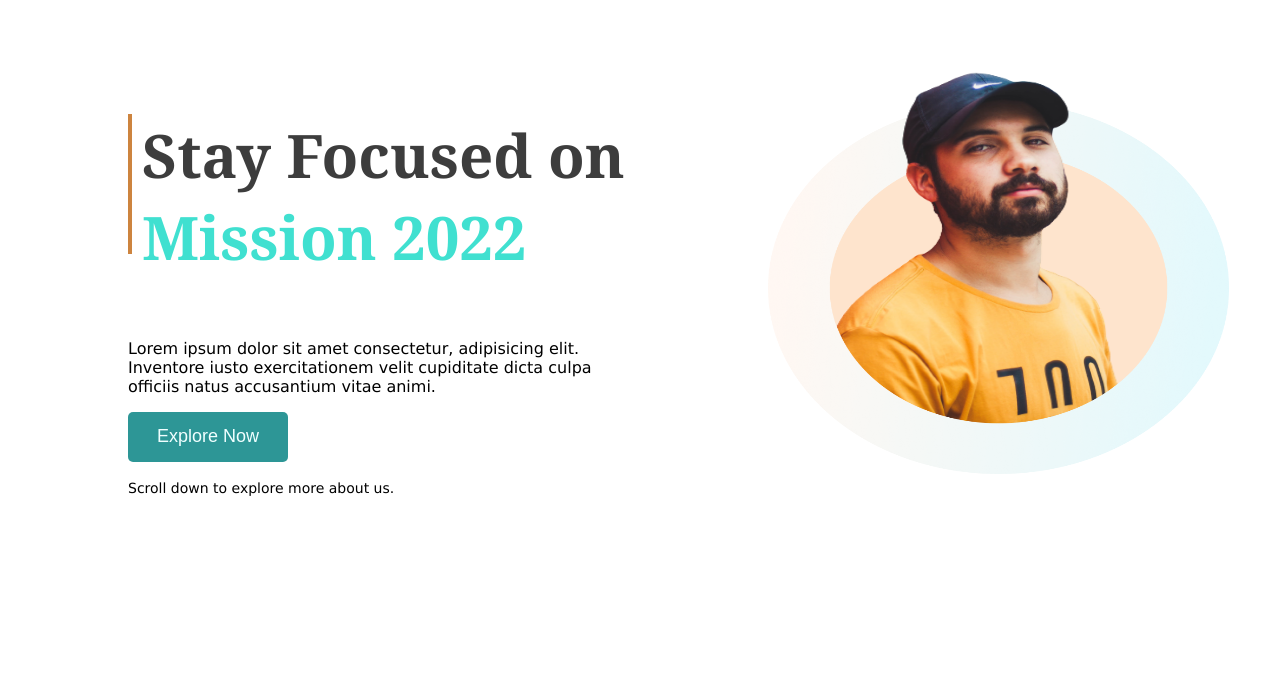
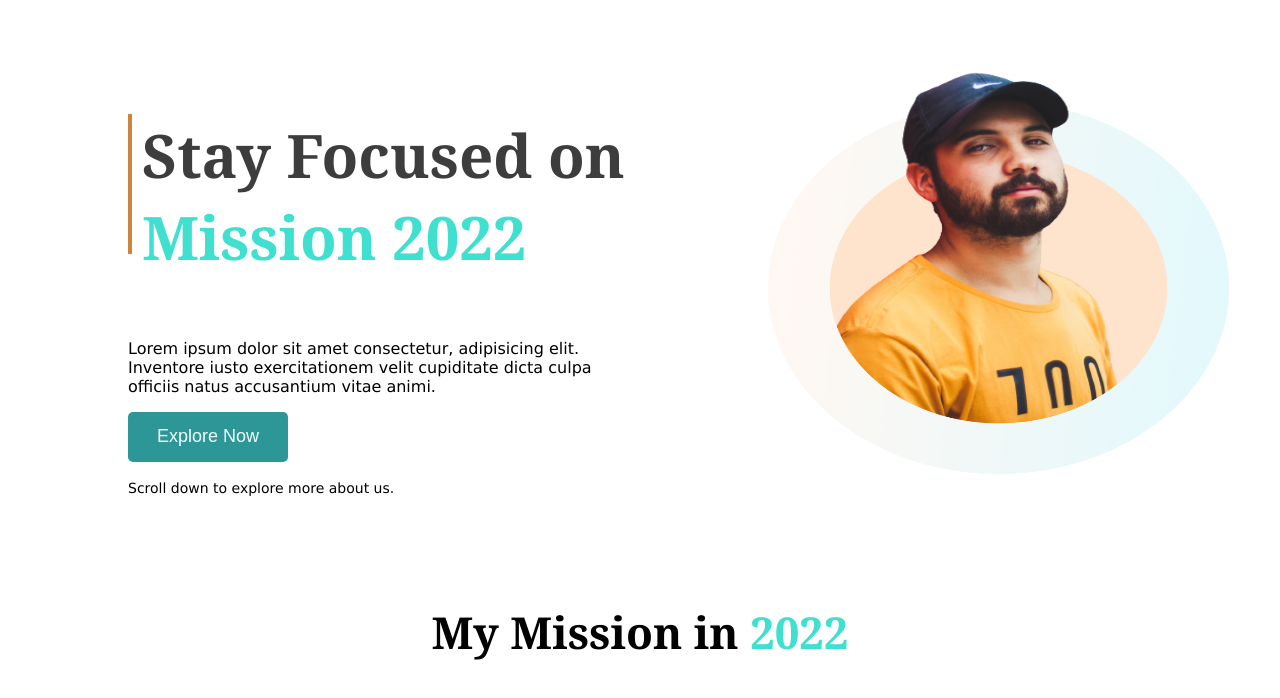
Before and after one commit to Nayeem29/first-assignment, a plain HTML site: page index.html in a window 1280 px wide. Drawn offline with Linux system fonts and the light colour scheme.

Commit message:
first-part

```diff
--- a/index.html
+++ b/index.html
@@ -27,5 +27,7 @@
       <img src="./images/person/person-2.png" alt="">
     </div>
   </section>
+
+  <div class="second-header"><h1>My Mission in <span style="color: turquoise;">2022</span></h1></div>
 </body>
 </html>
--- a/style.css
+++ b/style.css
@@ -4,6 +4,7 @@ body {
 }
 .first-section {
   display: flex;
+  margin-bottom: -20px;
 }
 .header {
   font-family: Cambria, Cochin, Georgia, Times, "Times New Roman", serif;
@@ -51,3 +52,9 @@ body {
   color: azure;
   cursor: pointer;
 }
+.second-header {
+  font-family: Cambria, Cochin, Georgia, Times, "Times New Roman", serif;
+  font-size: 22px;
+  text-align: center;
+  font-weight: 900;
+}
```
